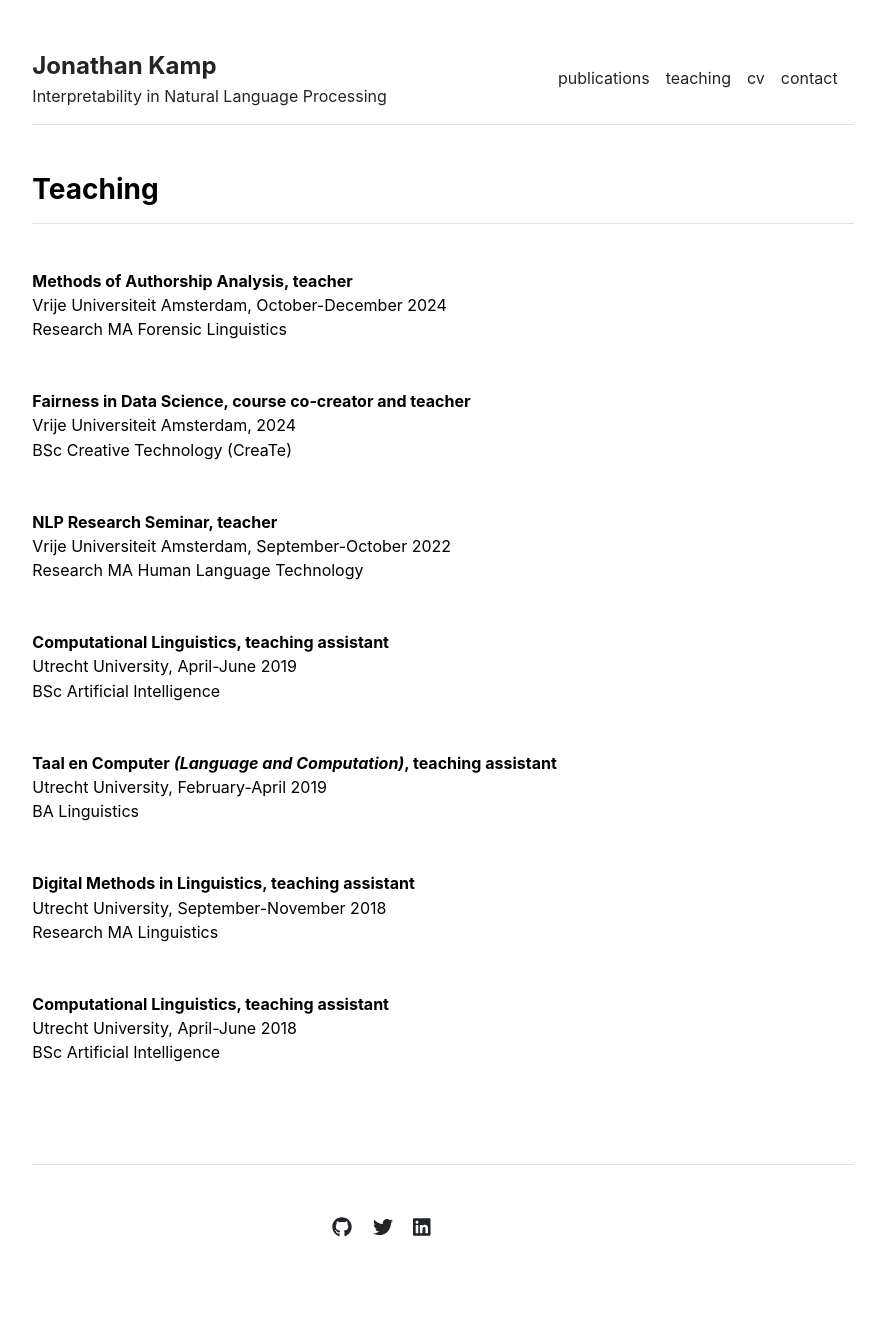
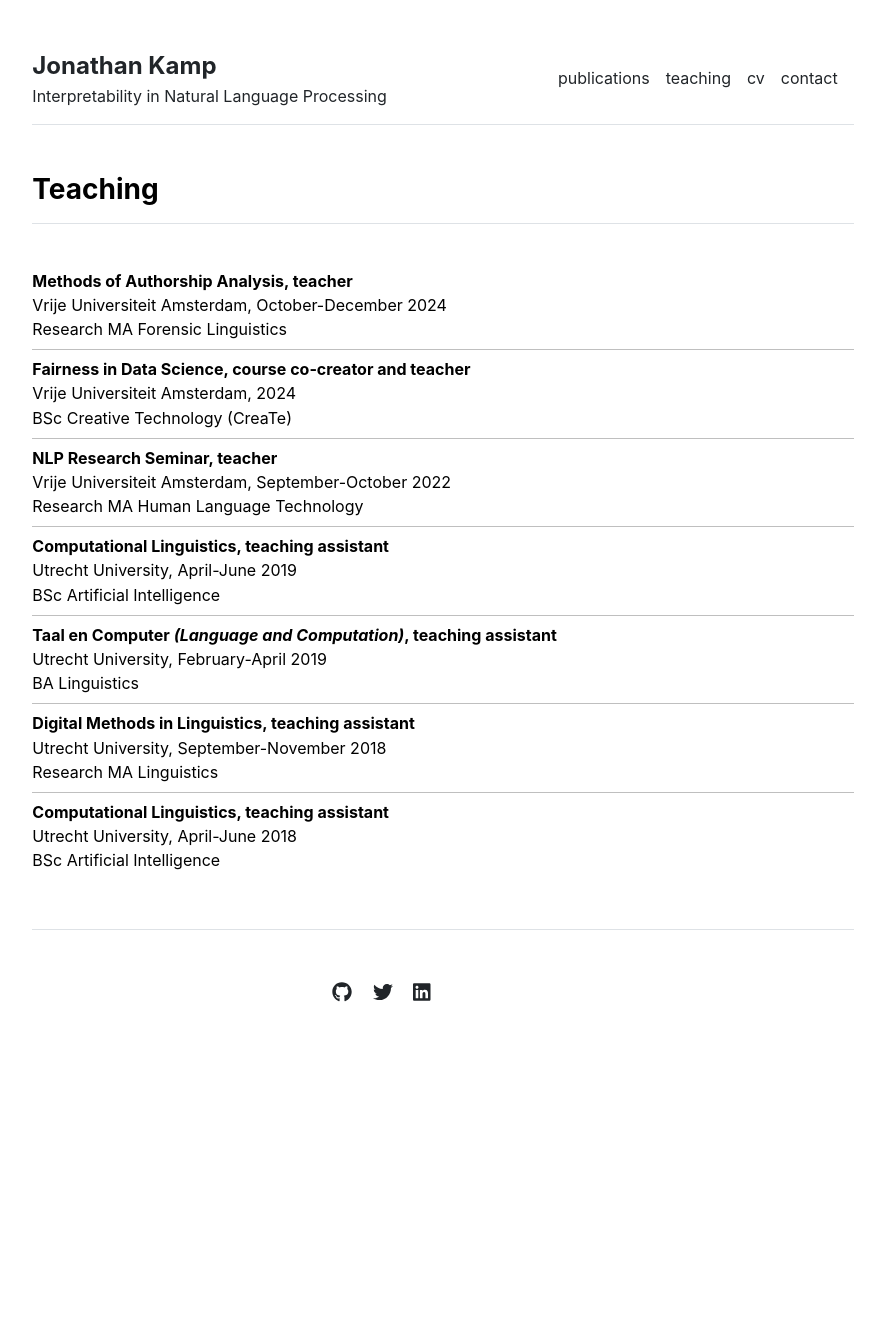
Before and after one commit to jbkamp/jbkamp.github.io, a Jekyll site: the page built from teaching.md, in a window 1280 px wide. Shown: the whole page, without its empty margins (197-1082 px from the left). Built offline with Jekyll 4.4.1, drawn with Linux system fonts in a browser that asks for light colours; after the commit the page ends 1104 px from its top, so only the background shows below that.

Commit message:
removed spacing between teaching blocks and added horizontal line

```diff
--- a/_includes/teaching.html
+++ b/_includes/teaching.html
@@ -2,11 +2,14 @@
   <div>
     <h3 class="fw-bold border-bottom pb-3 mb-5">Teaching</h3>
     {% for teaching in site.data.settings.teachings %}
-    <div class="row g-b mb-5">
+    <div class="teaching-block" style="margin-bottom: 10px;">
       <p style="margin-bottom: 5px; line-height: 1.2;"><b>{{ teaching.name }}</b></p>
       <p style="margin-bottom: 5px; line-height: 1.2;">{{ teaching.institution }}, {{ teaching.date }}</p>
       <p style="margin-bottom: 5px; line-height: 1.2;">{{ teaching.description }}</p>
     </div>
+    {% if forloop.last == false %}
+    <hr style="margin: 10px 0;">
+    {% endif %}
     {% endfor %}
   </div>
 </div>
```
